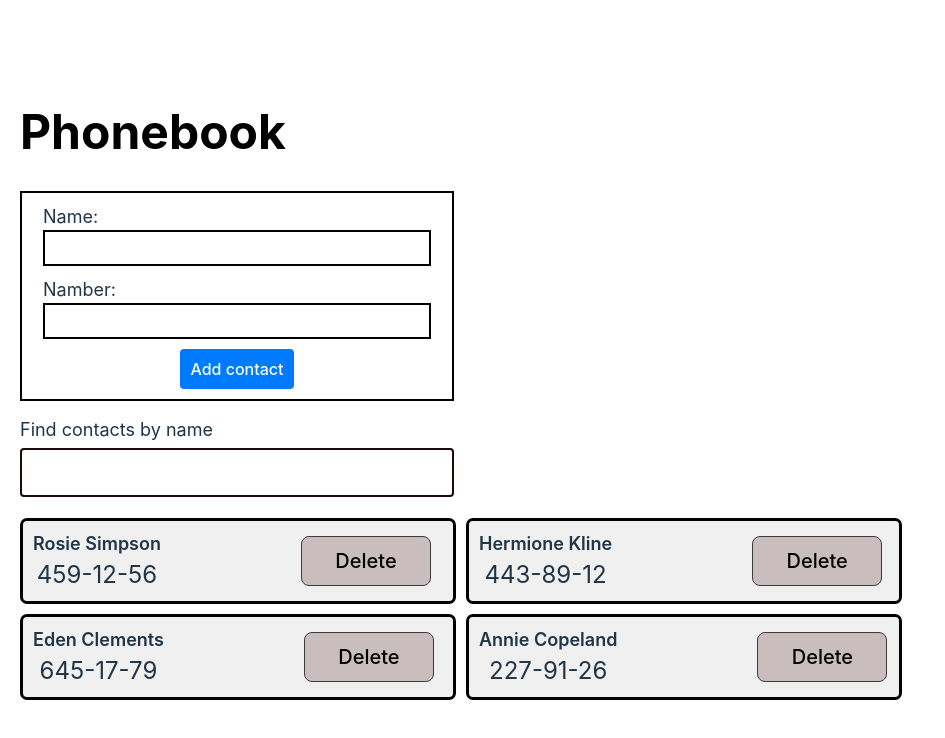
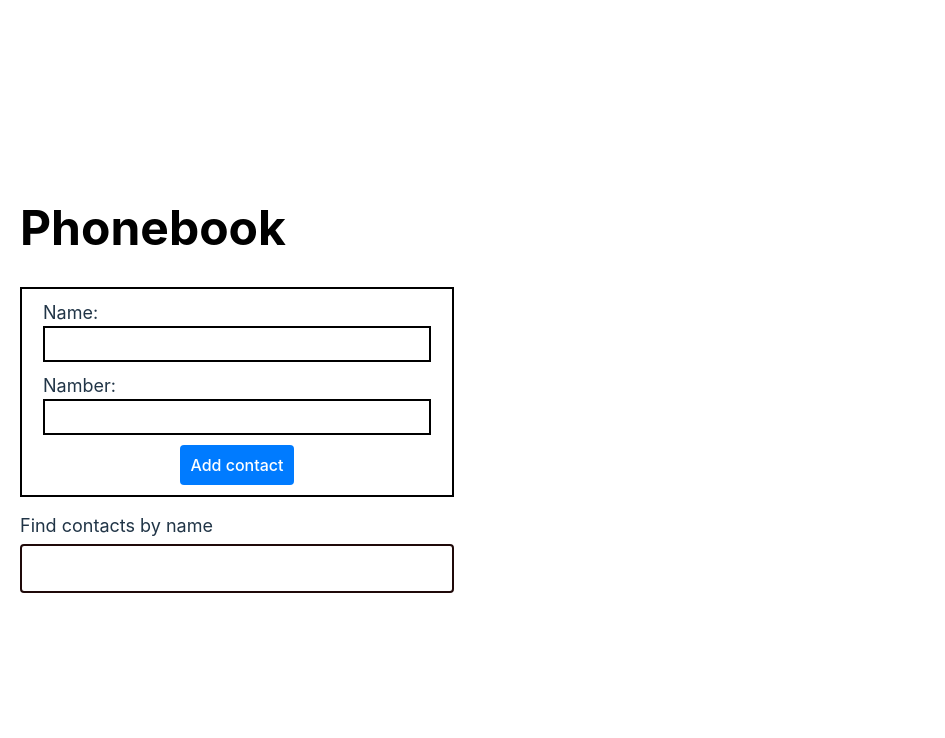
Before and after one commit to NataliiaSwan/goit-react-hw-03, a React (Vite) app: page / in a window 1280 px wide. Shown: the top 738 px of the page, without its empty margins (0-945 px from the left). Built offline with nearby package versions, Linux system fonts and the light colour scheme.

Commit message:
Update App.jsx

```diff
--- a/src/components/App.jsx
+++ b/src/components/App.jsx
@@ -19,7 +19,7 @@ const App = () => {
   const [searchTerm, setSearchTerm] = useState("");
   const [contacts, setContacts] = useState(() => {
     const storedContacts = JSON.parse(localStorage.getItem("contacts"));
-    return storedContacts || initialContacts;
+    return storedContacts || [];
   });
 
   useEffect(() => {
```
